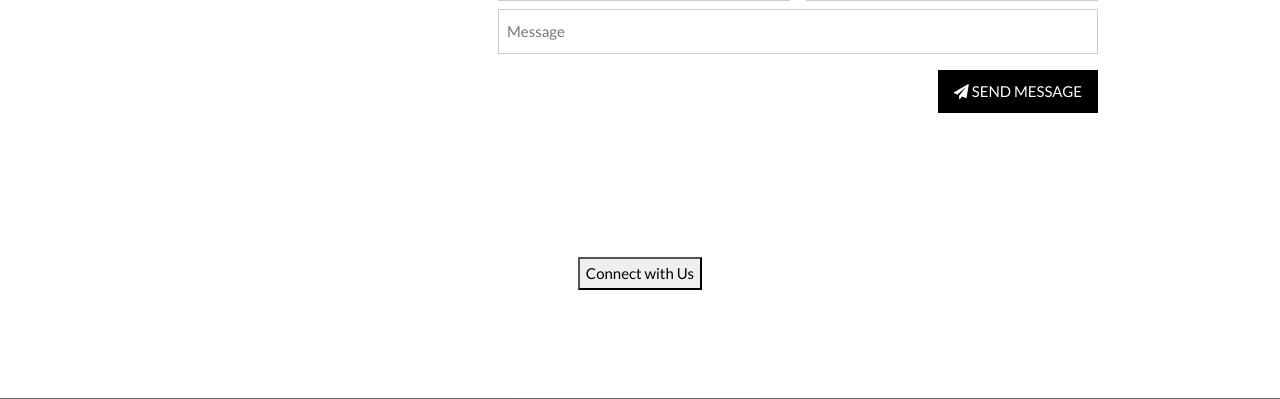
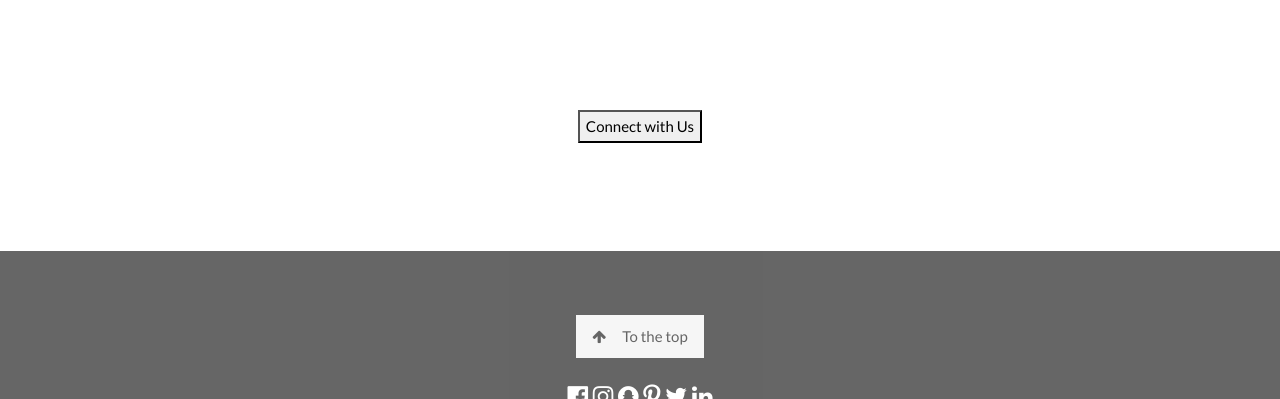
Before and after one commit to shantanusarode/simple, a Flask app: page / in a window 1280 px wide. Shown: the part 3678-4077 px from the top of the page. Run offline with Flask 2, Linux system fonts and the light colour scheme; some libraries are stand-ins or nearby versions.

Commit message:
Update index.html

```diff
--- a/templates/index.html
+++ b/templates/index.html
@@ -265,25 +265,12 @@
       </div>
       <div class="w3-col m8 w3-panel">
         <div class="w3-large w3-margin-bottom">
-          <i class="fa fa-map-marker fa-fw w3-hover-text-black w3-xlarge w3-margin-right"></i> Chicago, US<br>
+          <i class="fa fa-map-marker fa-fw w3-hover-text-black w3-xlarge w3-margin-right"></i> Pune, India<br>
           <i class="fa fa-phone fa-fw w3-hover-text-black w3-xlarge w3-margin-right"></i> Phone: +00 151515<br>
           <i class="fa fa-envelope fa-fw w3-hover-text-black w3-xlarge w3-margin-right"></i> Email: mail@mail.com<br>
         </div>
         <p>Swing by for a cup of <i class="fa fa-coffee"></i>, or leave me a note:</p>
-        <form action="/action_page.php" target="_blank">
-          <div class="w3-row-padding" style="margin:0 -16px 8px -16px">
-            <div class="w3-half">
-              <input class="w3-input w3-border" type="text" placeholder="Name" required name="Name">
-            </div>
-            <div class="w3-half">
-              <input class="w3-input w3-border" type="text" placeholder="Email" required name="Email">
-            </div>
-          </div>
-          <input class="w3-input w3-border" type="text" placeholder="Message" required name="Message">
-          <button class="w3-button w3-black w3-right w3-section" type="submit">
-            <i class="fa fa-paper-plane"></i> SEND MESSAGE
-          </button>
-        </form>
+
       </div>
     </div>
   </div>
```
